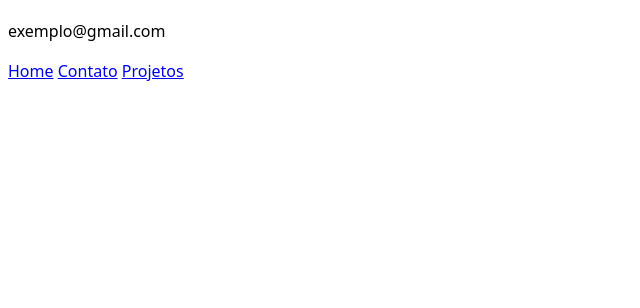
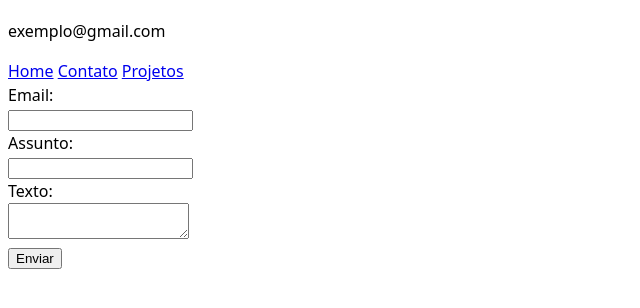
Before and after one commit to pedrotokar/dataviz-labs, a plain HTML site: page contact/index.html in a window 1280 px wide. Shown: the part 72-380 px from the top of the page, without its empty margins (0-640 px from the left). Drawn offline with Linux system fonts and the light colour scheme.

Commit message:
Add forms to contact page

```diff
--- a/contact/index.html
+++ b/contact/index.html
@@ -26,6 +26,15 @@
             <a href="../projects/index.html">Projetos</a>
 
         </nav>
+    <form action = "mailto:exemplo@gmail.com" method = "get">
+        <label for = "email">Email:</label><br>
+        <input name = "email" type = "email"><br>
+        <label for = "subject">Assunto:</label><br>
+        <input name = "subject" type = "text"><br>
+        <label for = "body">Texto:</label><br>
+        <textarea name = "body"></textarea><br>
+        <button>Enviar</button>
 
+    </form>
 </body>
 </html>
```
